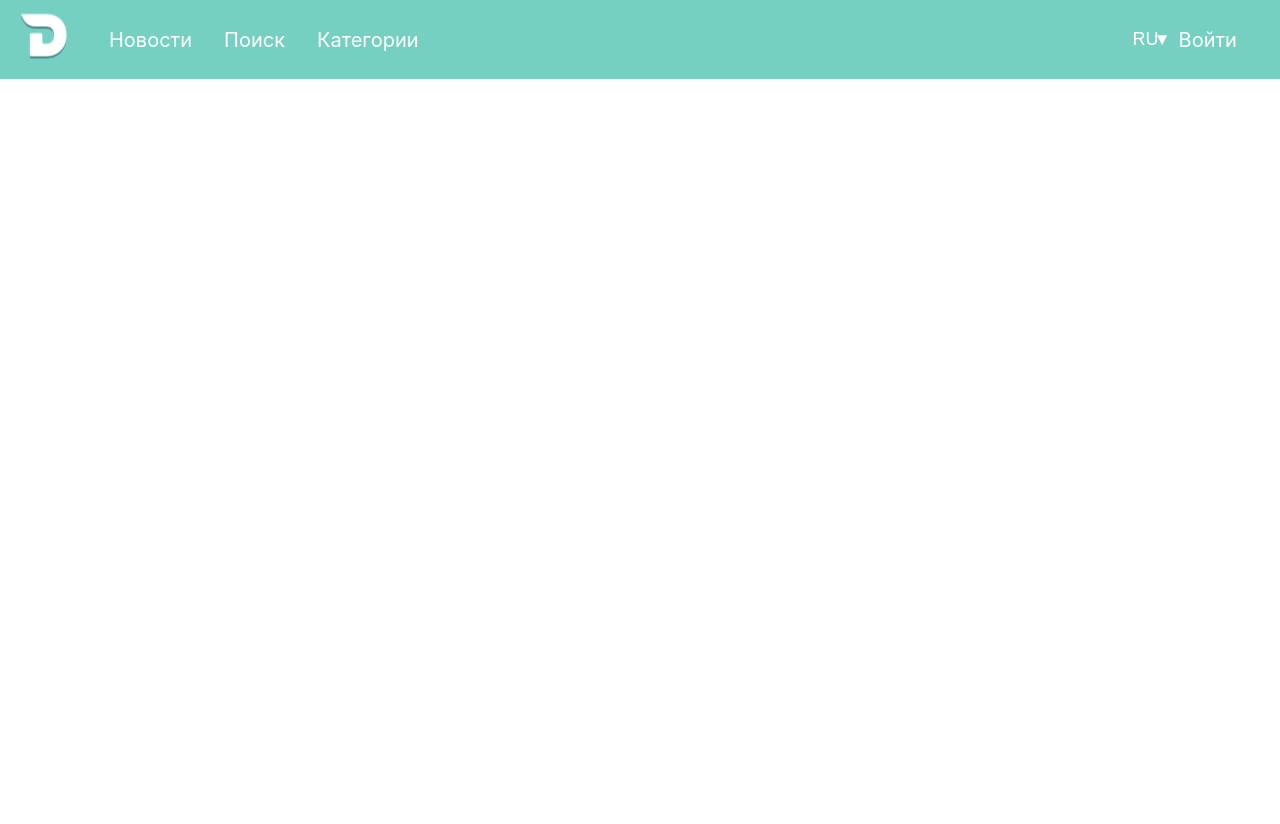
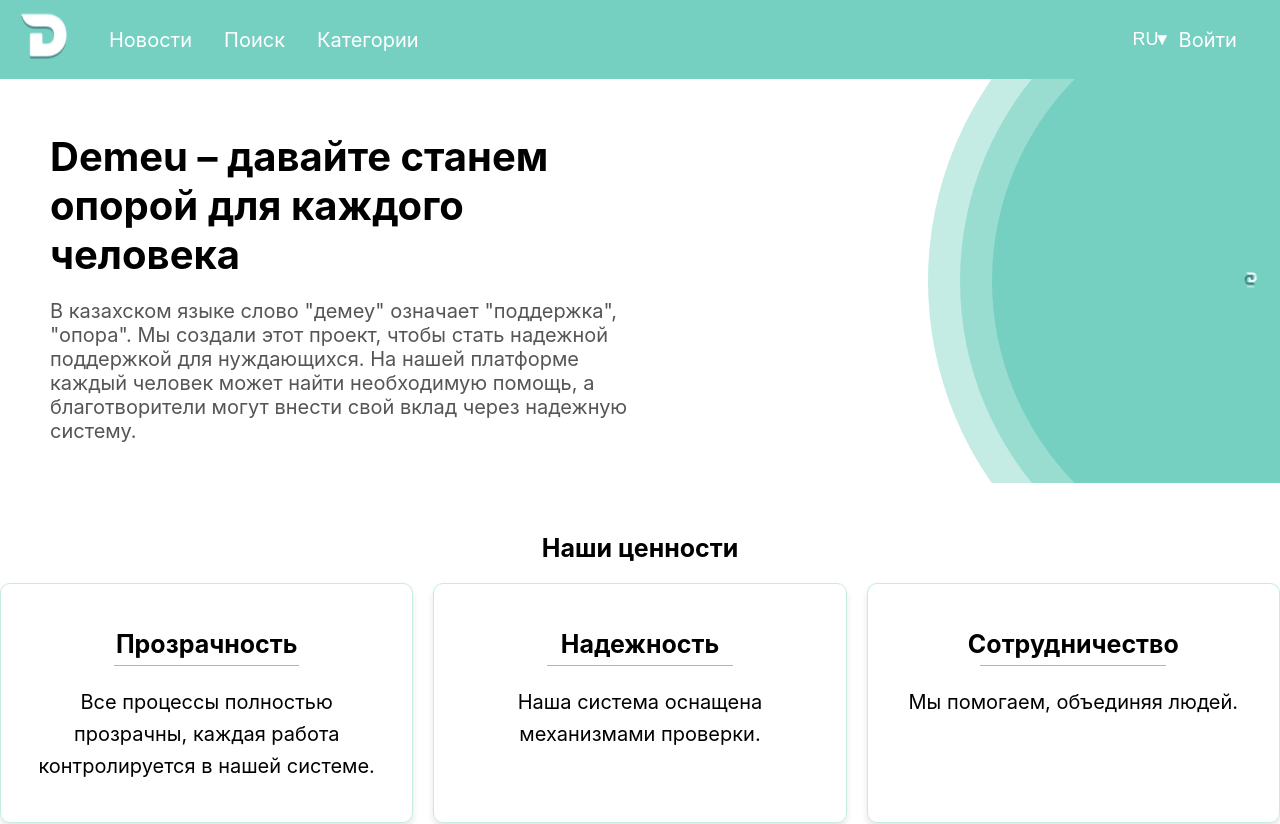
Before and after one commit to Ruchanov/demeu_front, a React (Vite) app: page /about_us in a window 1280 px wide. Shown: the top 824 px of the page. Before the commit the page ends 800 px from the top, so only its background shows below. Built offline with nearby package versions, Linux system fonts and the light colour scheme.

Commit message:
fixes from about page

```diff
--- a/src/App.tsx
+++ b/src/App.tsx
@@ -10,6 +10,8 @@ import ForgotPasswordForm from "./components/forgotPasswordForm/forgotPassword";
 import ResetPasswordForm from "./components/ResetPasswordForm/resetPasswordForm";
 import PublicationCreatingPage from "./pages/publicationCreatingPage";
 import MainPage from "./pages/mainPage";
+import AboutUs from "./pages/aboutUs/aboutUs";
+import About from "./pages/aboutUs/aboutUs";
 
 const App = () => {
   return (
@@ -22,6 +24,7 @@ const App = () => {
           <Route path="/share" element={<SharePopup />}/>
           <Route path="/profile/me" element={<ProfilePage />}/>
           <Route path="/contact_us" element={<ContactPage />}/>
+          <Route path="/about_us" element={<About />}/>
           <Route path="/forgot-password" element={<ForgotPasswordForm />} />
           <Route path="/reset-password/:token" element={<ResetPasswordForm />} />
           <Route path="/create_publication" element={<PublicationCreatingPage />} />
--- a/src/pages/aboutUs/aboutUs.tsx
+++ b/src/pages/aboutUs/aboutUs.tsx
@@ -1,10 +1,9 @@
 import { useTranslation } from "react-i18next";
 import Footer from "../../components/footer/footer";
 import styles from "./aboutUs.module.scss";
-import logo from "@/shared/assets/icons/demeu_logo.svg";
 import useCheckMobileScreen from "../../shared/lib/mobile_check";
+import React from "react";
 import IconSvg from "../../shared/assets/icons/Icon";
-import React from "react";
 
 const About = () => {
     const { t } = useTranslation();
@@ -20,7 +19,7 @@ const About = () => {
                 {!isMobile &&(
                     <>
                         <div className={styles.heroLogo}>
-                            <img src={logo} alt="Demeu Logo"/>
+                            <IconSvg name="demeu_logo"></IconSvg>
                         </div>
                         <div className={styles.circle + " " + styles.circle1}></div>
                         <div className={styles.circle + " " + styles.circle2}></div>
```
